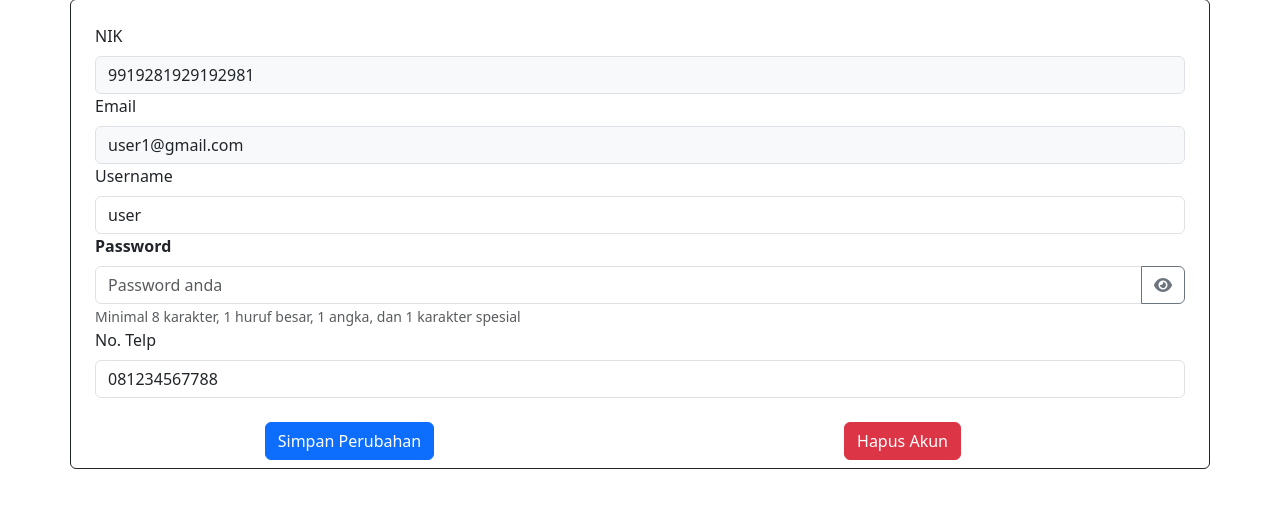
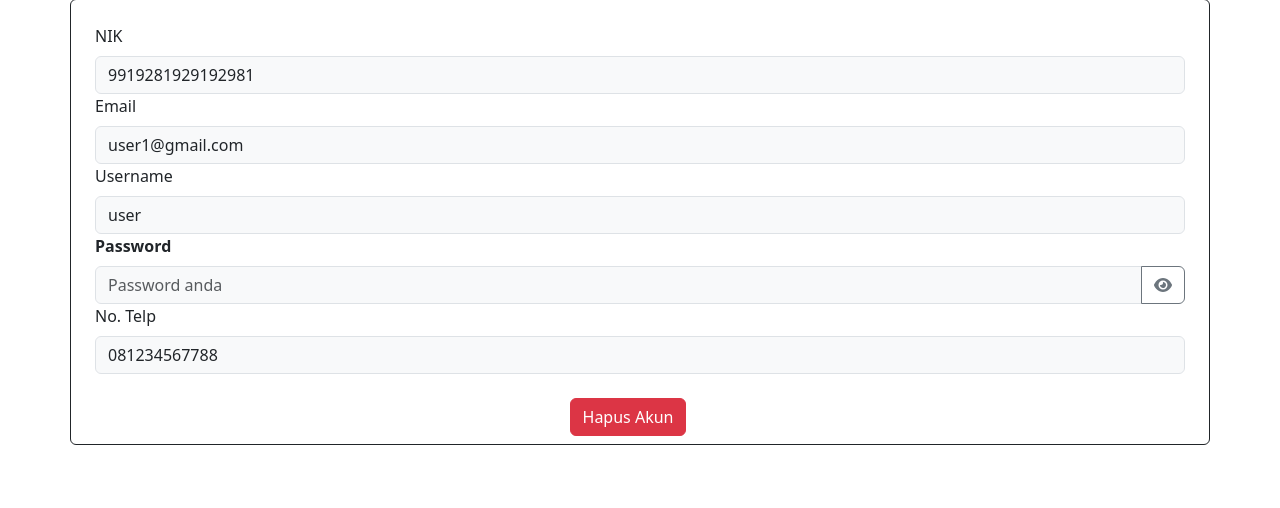
Before and after one commit to Mahklvk/ProjectPengaduanMasyarakat, a PHP site: page /ProjectPengaduanMasyarakat/admin/detail_akun_masyarakat.php?p=14 in a window 1280 px wide. Shown: the part 145-653 px from the top of the page. Run offline with PHP 8.4, Linux system fonts and the light colour scheme; a user stored in the database is signed in; data comes from the database, SQL or seed files in the repository; some libraries are stand-ins or nearby versions.

Commit message:
admin cant edit user account

```diff
--- a/admin/detail_akun_masyarakat.php
+++ b/admin/detail_akun_masyarakat.php
@@ -34,26 +34,21 @@ $fetch_data = mysqli_fetch_array($querySelectLaporan);
 <input type="text" class="form-control" name="email" value="<?php echo $fetch_data['email']?>" readonly>
 
 <label class="form-label">Username</label>
-<input type="text" class="form-control" name="username" value="<?php echo $fetch_data['username']?>">
+<input type="text" class="form-control" name="username" value="<?php echo $fetch_data['username']?>" readonly>
 
-<label for="password" class="form-label fw-bold" pattern="^(?=.*[A-Z])(?=.*\d)(?=.*[^a-zA-Z0-9]).{8,}$"
-                 title="Minimal 8 karakter, 1 huruf besar, 1 angka, dan 1 karakter spesial">Password</label>
+<label for="password" class="form-label fw-bold" >Password</label>
 <div class="input-group">
- <input type="password" class="form-control" id="password" name="password" placeholder="Password anda">
+ <input type="password" class="form-control" id="password" name="password" placeholder="Password anda" readonly>
 <button class="btn btn-outline-secondary" type="button" onclick="togglePassword()">
 <i class="fa fa-eye" id="passwordToggleIcon"></i>
 </button>
 </div>
-<small class="text-muted">Minimal 8 karakter, 1 huruf besar, 1 angka, dan 1 karakter spesial</small><br>
 
 <label class="form-label">No. Telp</label>
-<input type="text" class="form-control" name="telp" value="<?php echo $fetch_data['telp']?>" oninput="formatNumber(this)" minlength="13" maxlength="18">
+<input type="text" class="form-control" name="telp" value="<?php echo $fetch_data['telp']?>" oninput="formatNumber(this)" minlength="13" maxlength="18" readonly>
           </form>
             </div>
              <div class="row">
-            <div class="container align-items-center justify-content-center d-flex mt-2 col-md-6">
-            <button type="button" class="btn btn-primary me-2" name="approve" onclick="editAkun(<?php echo $fetch_data['id_masyarakat']?>)">Simpan Perubahan</button>
-            </div>
             <div class="container align-items-center justify-content-center d-flex mt-2 col-md-6">
             <button type="button" class="btn btn-danger" onclick="hapusAkun(<?php echo $fetch_data['id_masyarakat']?>)">Hapus Akun</button>
             </div>
```
